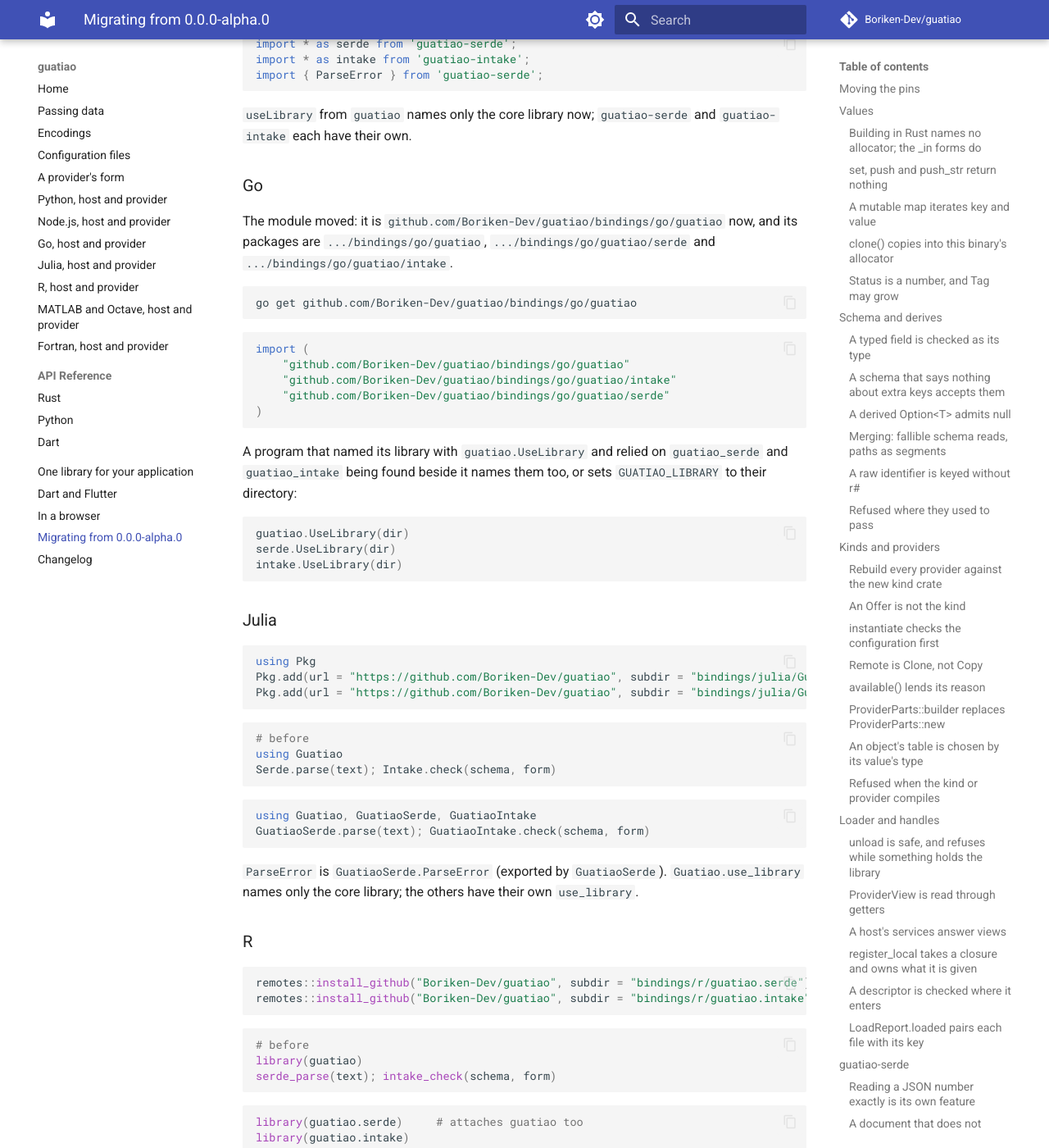
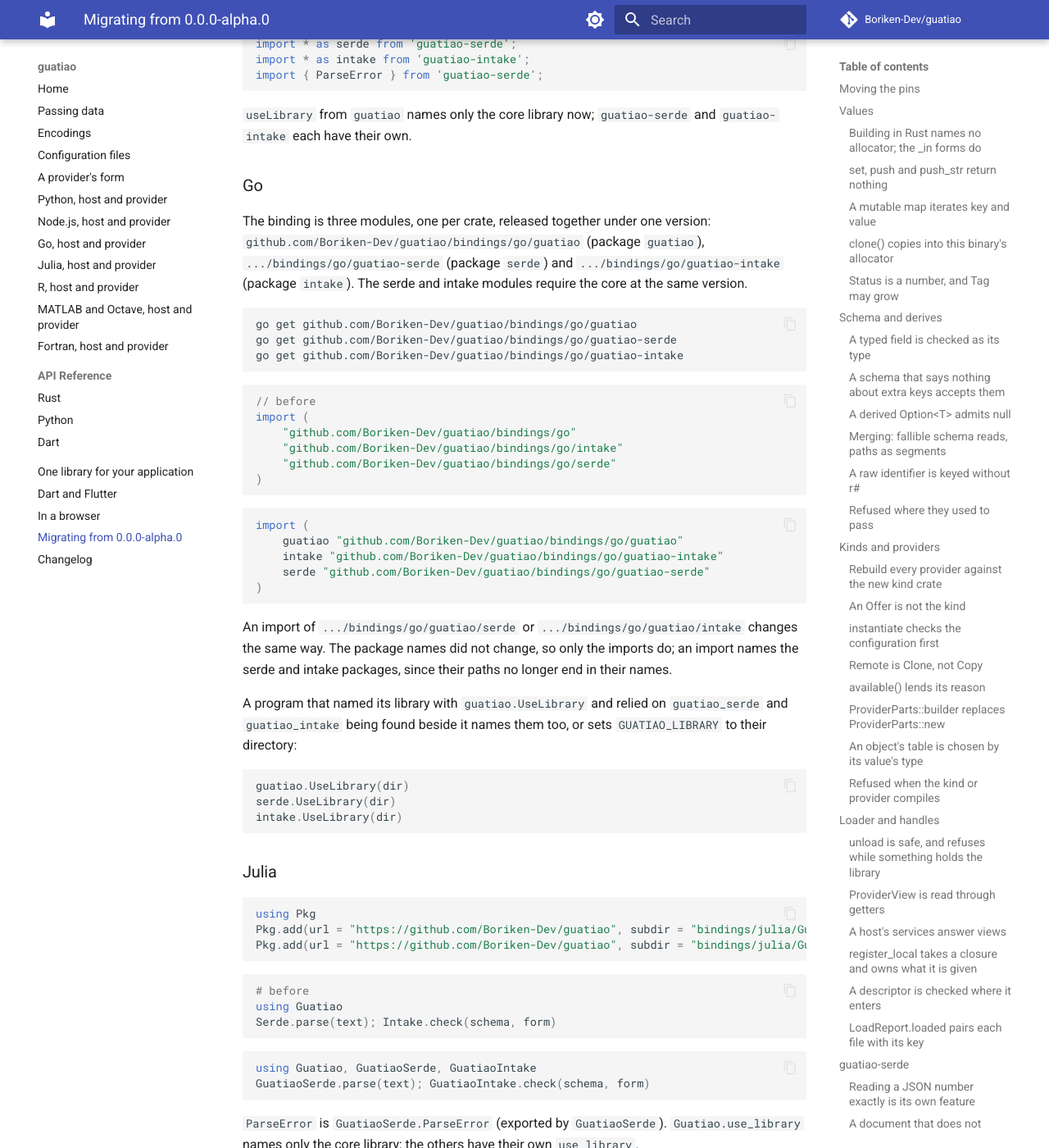
Before and after one commit to Boriken-Dev/guatiao, an MkDocs documentation site: the page built from docs/migrating.md, in a window 1280 px wide and 1400 px high, scrolled down 17814 px. Shown: the whole window at 82% size. Built offline with MkDocs 1.6.1 and Material for MkDocs 9.7.7, drawn with Linux system fonts in a browser that asks for light colours; comment, search, counter and statistics services are not loaded; some of the changed text lies outside the part shown.

Commit message:
docs: the Go binding as three modules
The repository's orientation (layout, commands, CI, what a release
updates and tags), the root README, the docs site's index, Go and
migration pages, and the changelog's unreleased entries name the three
Go modules, their package names and tags, and the import changes.

````diff
--- a/docs/migrating.md
+++ b/docs/migrating.md
@@ -841,7 +841,7 @@
 `bindings/julia/GuatiaoSerde`, `bindings/r/guatiao.serde`,
 `bindings/fortran/guatiao`, ...). Only what names a repository path
 changes: an install from a subdirectory, a CMake `add_subdirectory`, and
-the Go module path below. An fpm git dependency is unchanged.
+the Go module paths below. An fpm git dependency is unchanged.
 
 ### Python
 
@@ -911,21 +911,39 @@
 
 ### Go
 
-The module moved: it is `github.com/Boriken-Dev/guatiao/bindings/go/guatiao`
-now, and its packages are `.../bindings/go/guatiao`,
-`.../bindings/go/guatiao/serde` and `.../bindings/go/guatiao/intake`.
+The binding is three modules, one per crate, released together under one
+version: `github.com/Boriken-Dev/guatiao/bindings/go/guatiao` (package
+`guatiao`), `.../bindings/go/guatiao-serde` (package `serde`) and
+`.../bindings/go/guatiao-intake` (package `intake`). The serde and intake
+modules require the core at the same version.
 
 ```sh
 go get github.com/Boriken-Dev/guatiao/bindings/go/guatiao
+go get github.com/Boriken-Dev/guatiao/bindings/go/guatiao-serde
+go get github.com/Boriken-Dev/guatiao/bindings/go/guatiao-intake
+```
+
+```go
+// before
+import (
+    "github.com/Boriken-Dev/guatiao/bindings/go"
+    "github.com/Boriken-Dev/guatiao/bindings/go/intake"
+    "github.com/Boriken-Dev/guatiao/bindings/go/serde"
+)
 ```
 
 ```go
 import (
-    "github.com/Boriken-Dev/guatiao/bindings/go/guatiao"
-    "github.com/Boriken-Dev/guatiao/bindings/go/guatiao/intake"
-    "github.com/Boriken-Dev/guatiao/bindings/go/guatiao/serde"
+    guatiao "github.com/Boriken-Dev/guatiao/bindings/go/guatiao"
+    intake "github.com/Boriken-Dev/guatiao/bindings/go/guatiao-intake"
+    serde "github.com/Boriken-Dev/guatiao/bindings/go/guatiao-serde"
 )
 ```
+
+An import of `.../bindings/go/guatiao/serde` or
+`.../bindings/go/guatiao/intake` changes the same way. The package names
+did not change, so only the imports do; an import names the serde and
+intake packages, since their paths no longer end in their names.
 
 A program that named its library with `guatiao.UseLibrary` and relied on
 `guatiao_serde` and `guatiao_intake` being found beside it names them too,
````
Also changed, not shown: AGENTS.md (+18 -9 lines), CHANGELOG.md (+24 -13 lines), README.md (+2 -2 lines), docs/go.md (+29 -0 lines), docs/index.md (+2 -2 lines).
